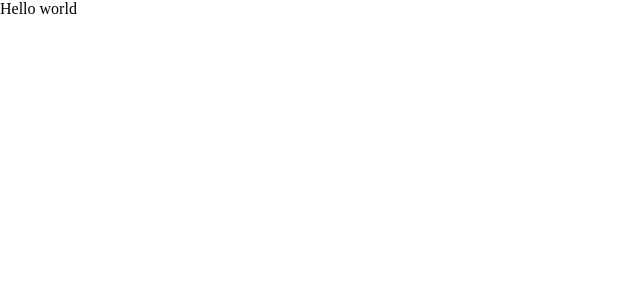
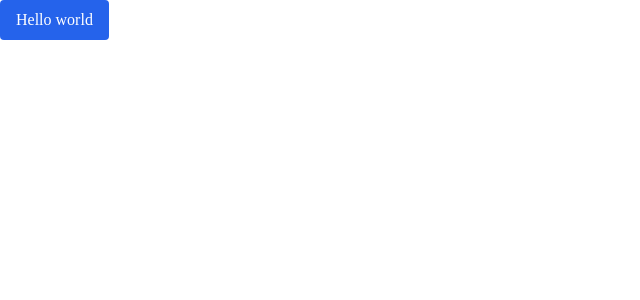
Before and after one commit to taylux-ui/taylux-vue, a Vue app: page / in a window 1280 px wide. Shown: the top 300 px of the page, without its empty margins (0-640 px from the left). Built offline with nearby package versions, Linux system fonts and the light colour scheme.

Commit message:
Add btn demo

```diff
--- a/src/App.vue
+++ b/src/App.vue
@@ -1,9 +1,9 @@
 <script setup lang="ts">
-import Button from './demo/Buttons/Button.vue';
+import ButtonVue from './demo/Buttons/ButtonVue.vue';
 </script>
 
 <template>
-    <Button />
+    <ButtonVue />
 </template>
 
 <style scoped></style>
--- /dev/null
+++ b/src/demo/Buttons/ButtonVue.vue
@@ -0,0 +1,9 @@
+<script setup lang="ts">
+import TayluxButton from '../../ui/components/Button/TayluxButton.vue';
+</script>
+
+<template>
+    <TayluxButton size="md"> Hello world </TayluxButton>
+</template>
+
+<script></script>
```
